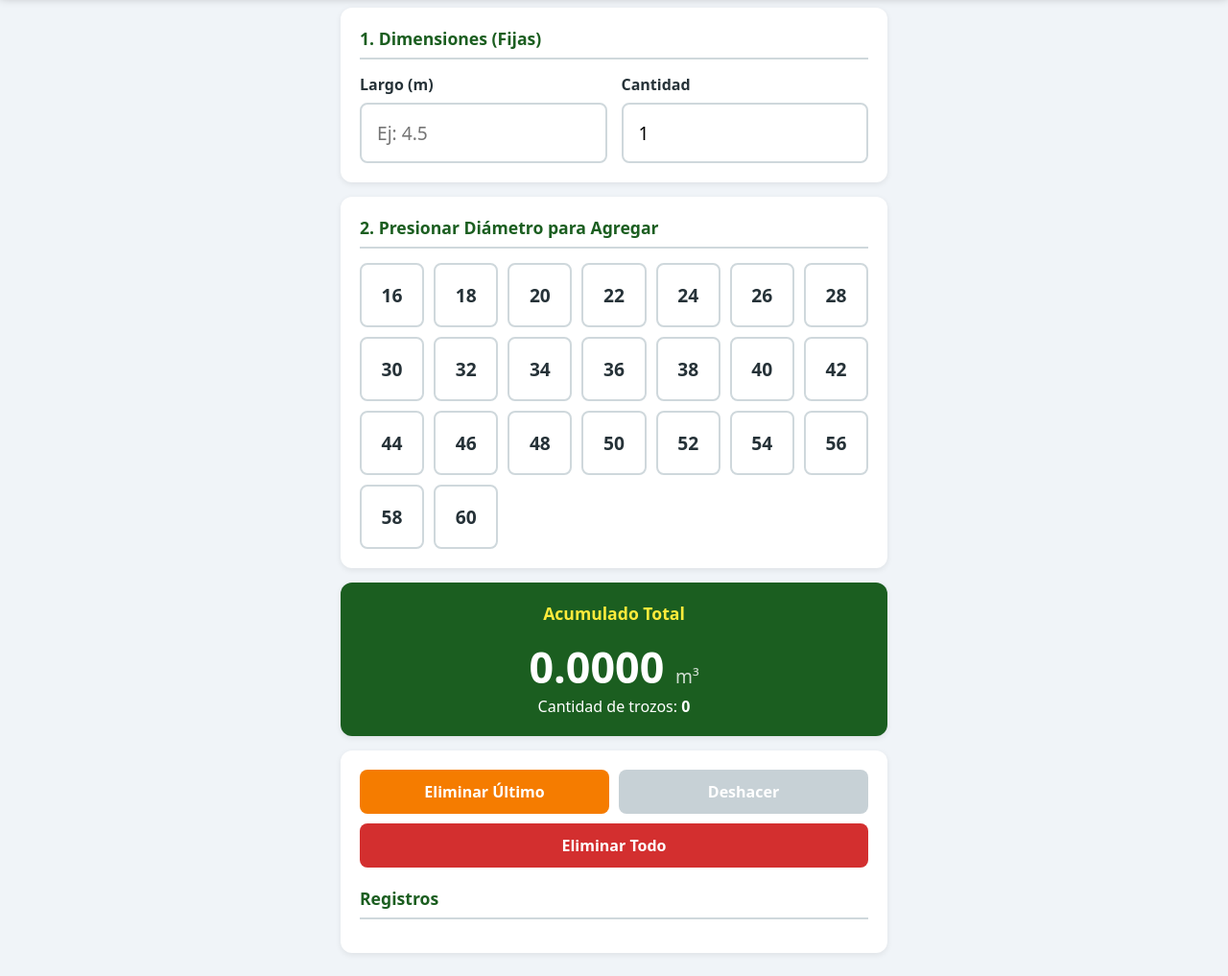
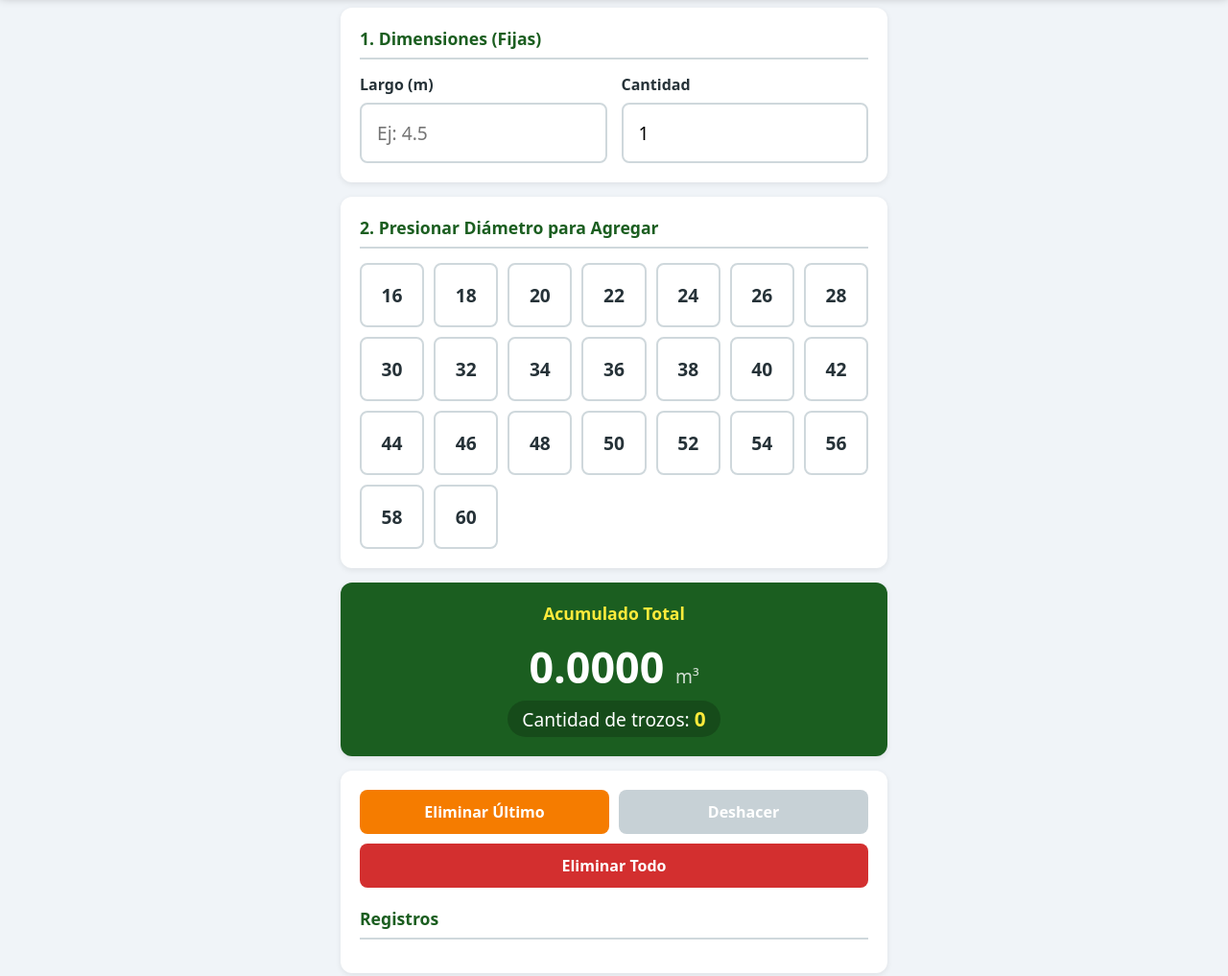
Before and after one commit to crizcar/AplicacionForestal, a plain HTML site: page index.html in a window 1280 px wide. Shown: the part 80-1097 px from the top of the page at 96% size. Drawn offline with Linux system fonts and the light colour scheme.

Commit message:
Update styles.css

```diff
--- a/styles.css
+++ b/styles.css
@@ -49,6 +49,20 @@ input:focus { border-color: var(--primary); outline: none; }
 .total-display { font-size: 2.8rem; font-weight: bold; color: white; }
 .total-display span { font-size: 1.2rem; font-weight: normal; opacity: 0.8; }
 
+/* Nuevo estilo para la cantidad de trozos */
+.total-qty-display {
+    font-size: 1.2rem;
+    margin-top: 5px;
+    background: rgba(0, 0, 0, 0.2); /* Fondo sutil para destacarlo */
+    padding: 5px 15px;
+    border-radius: 20px;
+    display: inline-block;
+}
+.total-qty-display strong {
+    color: var(--accent);
+    font-size: 1.3rem;
+}
+
 /* Botones de acción inferiores */
 .action-buttons { display: grid; grid-template-columns: 1fr 1fr; gap: 10px; margin-bottom: 20px; }
 .btn-danger, .btn-warning, .btn-secondary {
```
